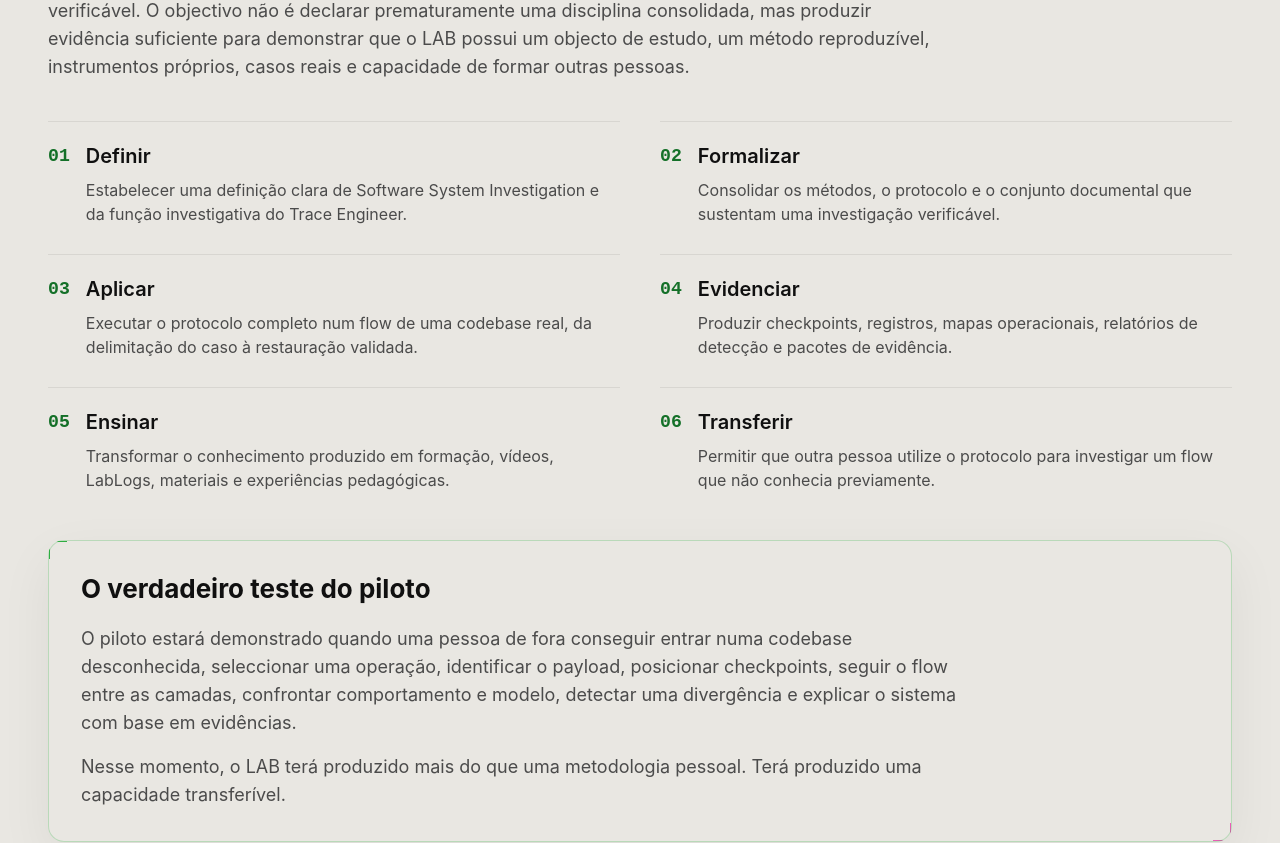
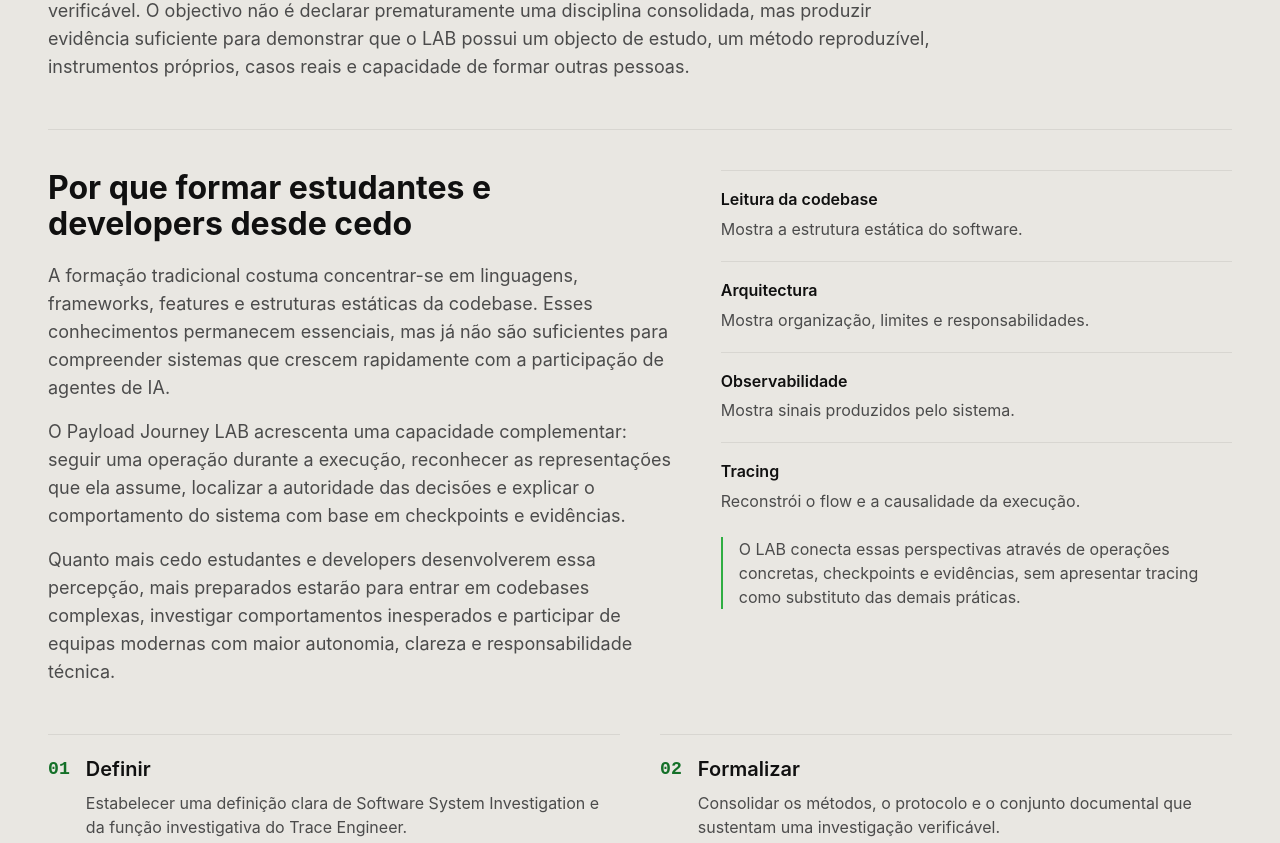
Before and after one commit to valleria-web/PayloadJourneyLAB, a Next.js app: page /lab in a window 1280 px wide. Shown: the part 5600-6443 px from the top of the page. Built offline with nearby package versions, Linux system fonts and the light colour scheme.

Commit message:
compreender

```diff
--- a/components/sections/HomeLabConstructionSection.tsx
+++ b/components/sections/HomeLabConstructionSection.tsx
@@ -5,10 +5,10 @@ import { SectionHeader } from "@/components/ui/SectionHeader";
 import { homepageSummaries } from "@/content/routes";
 
 export function HomeLabConstructionSection() {
-  const content = homepageSummaries.pilot;
+  const content = homepageSummaries.audienceInvestigation;
 
   return (
-    <Section id="pilot-overview" variant="blush" className="border-b border-line">
+    <Section id="audience-investigation" variant="blush" className="border-b border-line">
       <div className="grid gap-10 lg:grid-cols-[1.1fr_0.9fr] lg:items-start">
         <div>
           <SectionHeader
@@ -21,6 +21,9 @@ export function HomeLabConstructionSection() {
               <p key={paragraph}>{paragraph}</p>
             ))}
           </div>
+          <p className="mt-7 max-w-3xl border-l-2 border-accent-readable pl-5 text-base font-semibold leading-7 text-ink">
+            {content.closing}
+          </p>
           <div className="mt-8 flex flex-col gap-3 sm:flex-row sm:flex-wrap">
             <Button href={content.primaryCta.href} variant="contrast">
               {content.primaryCta.label}
--- a/components/sections/LabConstructionSection.tsx
+++ b/components/sections/LabConstructionSection.tsx
@@ -67,7 +67,35 @@ export function LabConstructionSection() {
           {content.pilot.description}
         </p>
 
-        <ol className="mt-10 grid gap-x-10 gap-y-7 md:grid-cols-2">
+        <div className="mt-12 border-t border-line pt-10">
+          <div className="grid gap-8 lg:grid-cols-[1.1fr_0.9fr] lg:gap-12">
+            <div>
+              <h3 className="text-2xl font-bold text-ink sm:text-3xl">
+                {content.earlyFormation.title}
+              </h3>
+              <div className="mt-5">
+                <Paragraphs items={content.earlyFormation.description} />
+              </div>
+            </div>
+            <div>
+              <dl className="grid gap-5 sm:grid-cols-2 lg:grid-cols-1">
+                {content.earlyFormation.perspectives.map((perspective) => (
+                  <div key={perspective.label} className="border-t border-line pt-4">
+                    <dt className="font-semibold text-ink">{perspective.label}</dt>
+                    <dd className="mt-1 text-sm leading-6 text-graphite">
+                      {perspective.description}
+                    </dd>
+                  </div>
+                ))}
+              </dl>
+              <p className="mt-6 border-l-2 border-accent pl-4 text-sm leading-6 text-graphite">
+                {content.earlyFormation.connection}
+              </p>
+            </div>
+          </div>
+        </div>
+
+        <ol className="mt-12 grid gap-x-10 gap-y-7 md:grid-cols-2">
           {content.pilot.commitments.map((commitment) => (
             <li key={commitment.number} className="border-t border-line pt-5">
               <div className="flex gap-4">
--- a/content/payload-journey-lab.ts
+++ b/content/payload-journey-lab.ts
@@ -460,6 +460,34 @@ export const siteContent = {
           "A visão, direção do trabalho, as perguntas investigativas, os critérios de evidência, a criação dos métodos e a responsabilidade sobre as conclusões permanecem humanas.",
         ],
       },
+      earlyFormation: {
+        title: "Por que formar estudantes e developers desde cedo",
+        description: [
+          "A formação tradicional costuma concentrar-se em linguagens, frameworks, features e estruturas estáticas da codebase. Esses conhecimentos permanecem essenciais, mas já não são suficientes para compreender sistemas que crescem rapidamente com a participação de agentes de IA.",
+          "O Payload Journey LAB acrescenta uma capacidade complementar: seguir uma operação durante a execução, reconhecer as representações que ela assume, localizar a autoridade das decisões e explicar o comportamento do sistema com base em checkpoints e evidências.",
+          "Quanto mais cedo estudantes e developers desenvolverem essa percepção, mais preparados estarão para entrar em codebases complexas, investigar comportamentos inesperados e participar de equipas modernas com maior autonomia, clareza e responsabilidade técnica.",
+        ],
+        perspectives: [
+          {
+            label: "Leitura da codebase",
+            description: "Mostra a estrutura estática do software.",
+          },
+          {
+            label: "Arquitectura",
+            description: "Mostra organização, limites e responsabilidades.",
+          },
+          {
+            label: "Observabilidade",
+            description: "Mostra sinais produzidos pelo sistema.",
+          },
+          {
+            label: "Tracing",
+            description: "Reconstrói o flow e a causalidade da execução.",
+          },
+        ],
+        connection:
+          "O LAB conecta essas perspectivas através de operações concretas, checkpoints e evidências, sem apresentar tracing como substituto das demais práticas.",
+      },
       pilot: {
         eyebrow: "DO ZERO AO PILOTO",
         title: "Seis meses para demonstrar que o laboratório existe",
--- a/content/routes.ts
+++ b/content/routes.ts
@@ -124,19 +124,23 @@ export const homepageSummaries = {
     href: "/ecosystem",
     cta: "Explorar o ecossistema",
   },
-  pilot: {
-    eyebrow: "DO ZERO AO PILOTO",
-    title: "Estamos construindo um laboratório de investigação de sistemas",
+  audienceInvestigation: {
+    eyebrow: "PARA QUEM O LAB ESTÁ SENDO CONSTRUÍDO",
+    title: "Compreender sistemas mais cedo",
     description: [
-      "O Payload Journey LAB está a transformar uma experiência real de perda de compreensão sobre sistemas expandidos por IA numa prática de Software System Investigation baseada em modelagem, tracing, checkpoints e evidências.",
-      "O horizonte inicial é consolidar, em seis meses, um piloto capaz de demonstrar que os métodos do LAB podem ser aplicados, documentados, ensinados e transferidos para outras pessoas.",
+      "O Payload Journey LAB está sendo construído prioritariamente para estudantes de Engenharia de Software, developers em início de carreira e profissionais que precisam entrar em codebases grandes, complexas ou pouco conhecidas.",
+      "O LAB investiga se — e até que ponto — métodos baseados em flow, payload tracing, causalidade, checkpoints e evidências de runtime podem contribuir para que esses profissionais construam mais cedo um modelo mental confiável do sistema.",
+      "A hipótese é que essa capacidade pode ajudá-los a compreender operações concretas, formular perguntas tecnicamente melhores, depender menos de longos períodos de explicação interna e conquistar maior autonomia dentro de equipas modernas de desenvolvimento.",
+      "Essa contribuição ainda não é apresentada como um resultado comprovado. O LAB procura avaliá-la através de casos reais, protocolos documentados, investigações reproduzíveis e evidências verificáveis.",
     ],
+    closing:
+      "A ambição pedagógica é fazer com que payload e tracing deixem de parecer técnicas acessórias e passem a ser percebidos como uma forma intuitiva, rigorosa e envolvente de compreender software.",
     indicators: [
-      "Método reproduzível",
-      "Caso real documentado",
-      "Capacidade transferível",
+      "Compreensão de codebases",
+      "Causalidade em runtime",
+      "Autonomia técnica",
     ],
-    primaryCta: { label: "Conhecer a construção do LAB", href: "/lab#pilot" },
+    primaryCta: { label: "Conhecer a investigação do LAB", href: "/lab#lab-construction" },
     secondaryCta: { label: "Ver o caso aplicado", href: "/cases" },
   },
   learning: {
```
Also changed, not shown: scripts/verify-ai-readiness.mjs (+13 -1 lines), scripts/verify-homepage.mjs (+35 -1 lines), types/content.ts (+9 -0 lines).
